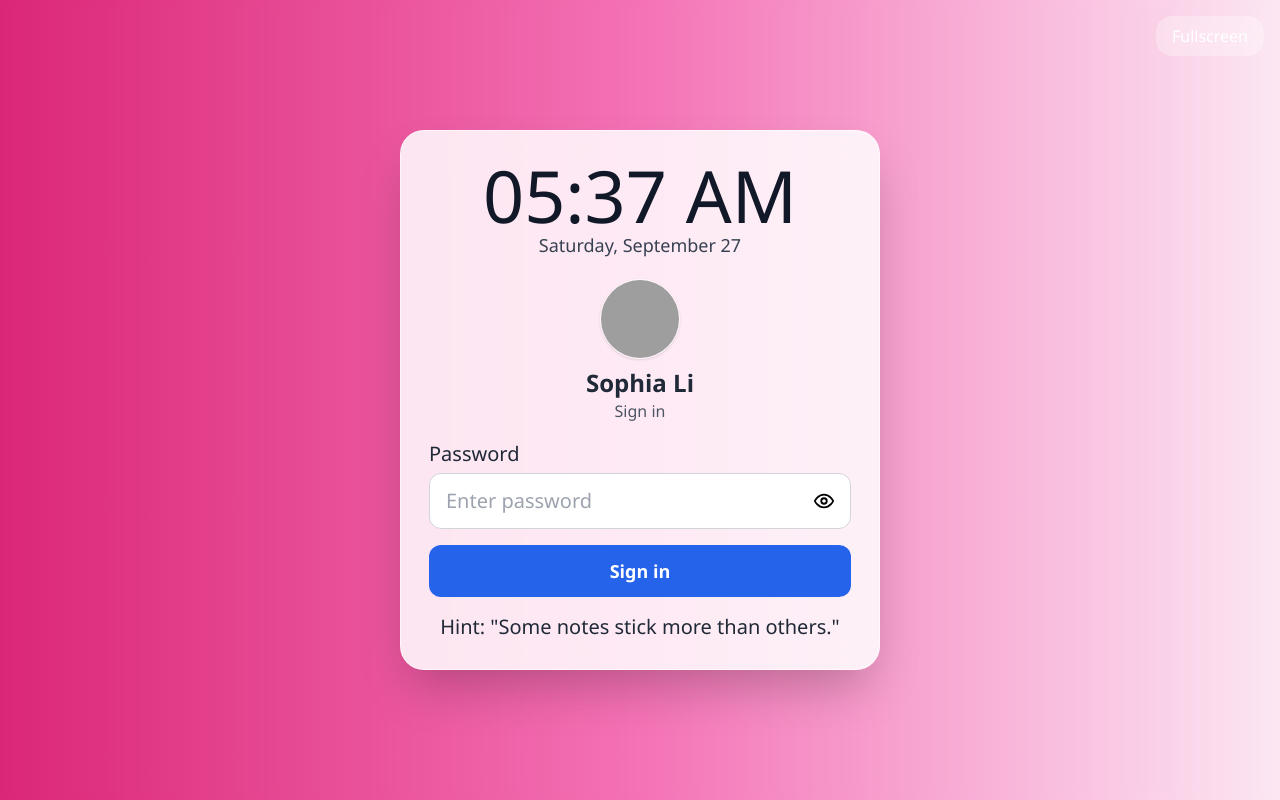
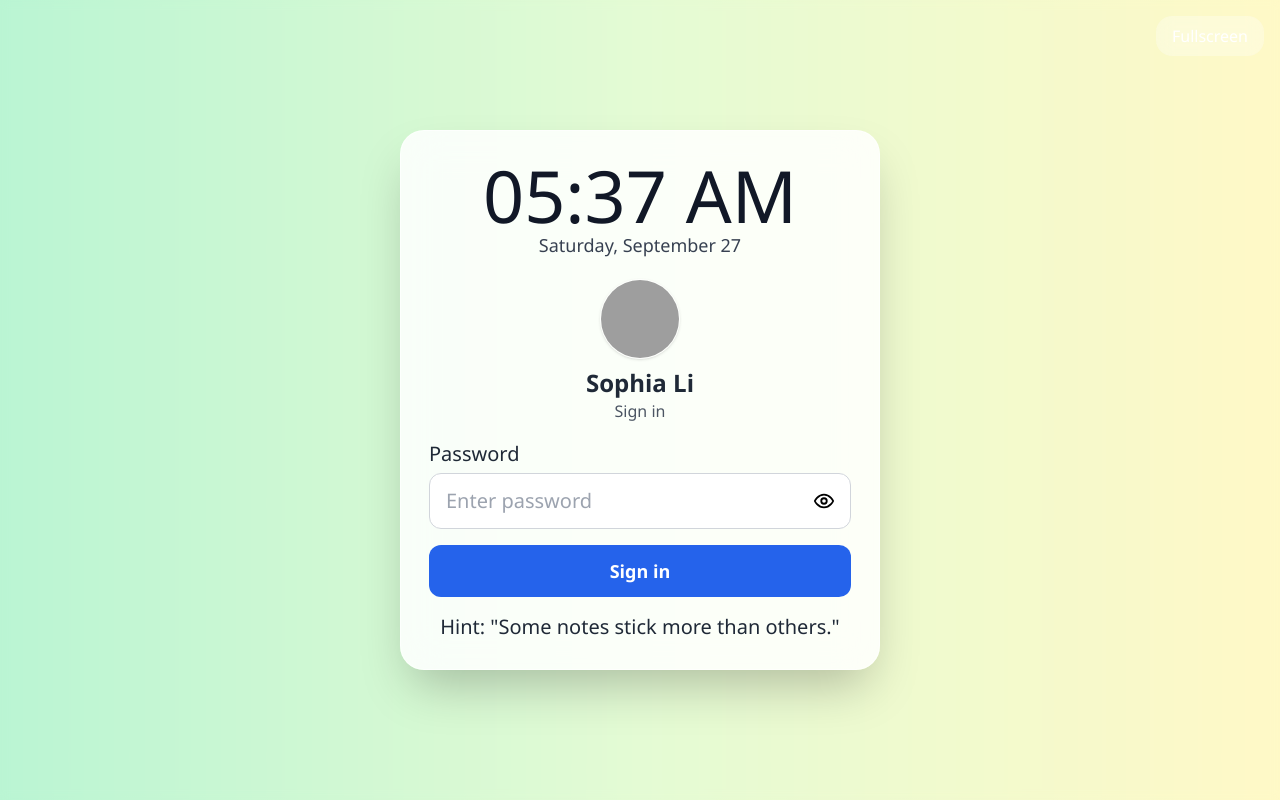
Before and after one commit to MissProtractor1213/SophiaLiDesktop, a React (Create React App) app: page / in a window 1280 px wide. Built offline with nearby package versions, Linux system fonts and the light colour scheme; grey boxes are pictures that could not be loaded.

Commit message:
Update EscapeRoomDesktop.js

```diff
--- a/src/components/EscapeRoomDesktop.js
+++ b/src/components/EscapeRoomDesktop.js
@@ -29,7 +29,7 @@ import useFullscreen from "../hooks/useFullscreen";
  * public/sim/files/company-policy.pdf
  */
 
-const WALLPAPER = "bg-gradient-to-r from-pink-600 via-pink-400 to-pink-100";
+const WALLPAPER = "bg-gradient-to-r from-[#baf5d3] via-[#e4fbd4] to-[#fff9c7]";
 
 /* Simple Windows logo */
 function WindowsLogo({ className = "w-7 h-7" }) {
```
